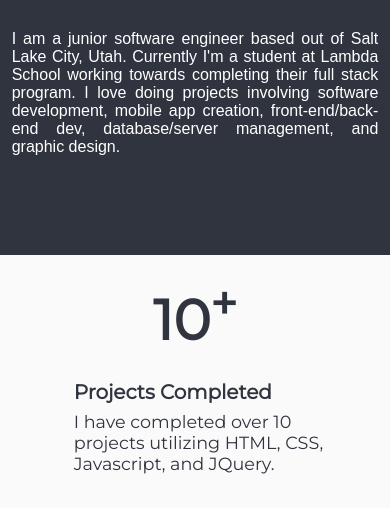
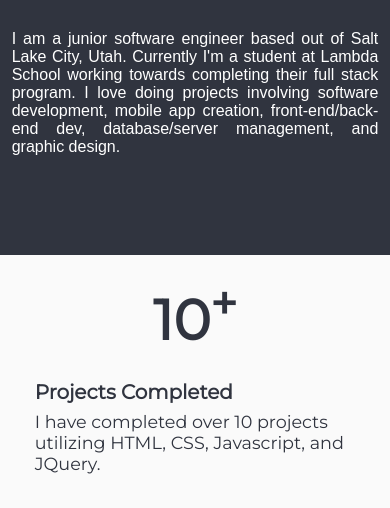
Before and after one commit to agyin3/agyin3.github.io, a plain HTML site: page Pages/About-Me/about-me.html in a window 390 px wide. Shown: the part 589-1097 px from the top of the page. Drawn offline with Linux system fonts and the light colour scheme.

Commit message:
change width on media query

```diff
--- a/Pages/About-Me/main.css
+++ b/Pages/About-Me/main.css
@@ -376,7 +376,7 @@ footer {
     }
 
     .current-info-container {
-        width: 75%;
+        width: 95%;
         margin-bottom: 5%;
         font-size: 1.1rem;
     }
@@ -397,6 +397,7 @@ footer {
 
     .skills-text {
         font-size: 1.1rem;
+        width: 90%;
     }
 
     footer {
```
